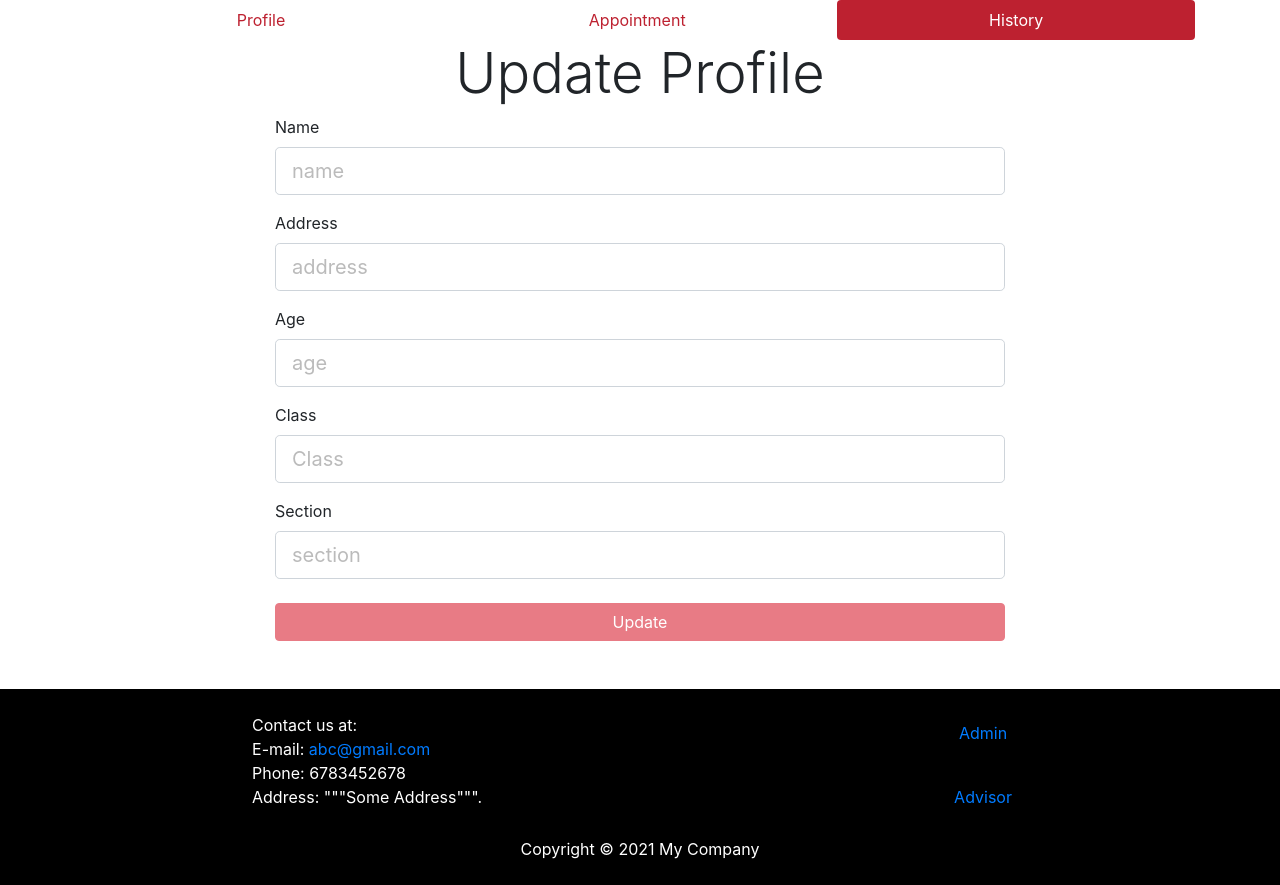
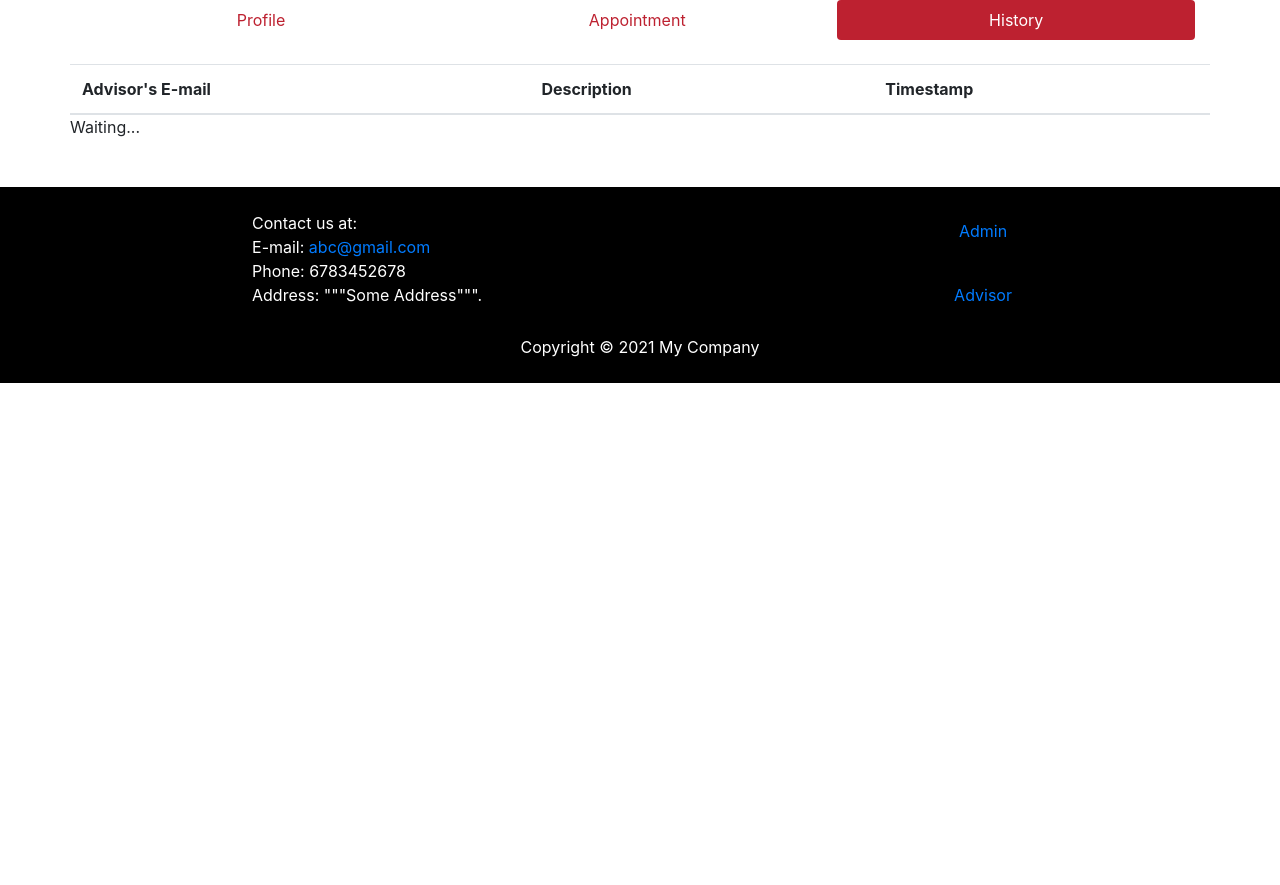
Before and after one commit to Sharanam/SAMGS, a PHP site: template view/dashboard/student/index.php in a window 1280 px wide. After the commit the page ends 383 px from the top, so only its background shows below. Run offline with PHP 8.4, Linux system fonts and the light colour scheme; the template is opened without the code that fills it, so the values that code supplies are empty; some libraries are stand-ins or nearby versions.

Commit message:
Student History Done

```diff
--- a/Public/scripts/student.js
+++ b/Public/scripts/student.js
@@ -53,5 +53,33 @@ function setProfile(event) {
     xhttp.send(new FormData(document.getElementById('profileForm')));
 }
 
+function getHistory() {
+    document.getElementById("historyView").innerHTML = "Waiting...";
+    let xhttp = new XMLHttpRequest();
+    xhttp.onreadystatechange = function() {
+        if (this.readyState == 4 && this.status == 200) {
+            let data = JSON.parse(this.responseText);
+            if (!data.res) {
+                document.getElementById("historyView").innerHTML = "No History Found";
+                return false;
+            }
+            data = data.data;
+            let html = "";
+            for (let i = 0; i < data.length; i++) {
+                html += "<tr>";
+                // html += "<th scope=\"row\">" + data[i].id + "</th>";
+                // html += "<td>" + data[i].student_email + "</td>";
+                html += "<td>" + data[i].advisor_email + "</td>";
+                html += "<td>" + data[i].description + "</td>";
+                html += "<td>" + data[i].timestamp + "</td>";
+                html += "</tr>";
+            }
+            document.getElementById("historyView").innerHTML = html;
+        }
+    };
+    xhttp.open("GET", "../index.php?type=student&act=history", true);
+    xhttp.send();
+}
+
 // on page load
 document.getElementById(document.getElementsByClassName("active")[0].href.split("#")[1]).children[0].click()
--- a/view/dashboard/student/index.php
+++ b/view/dashboard/student/index.php
@@ -29,8 +29,8 @@
         </div>
     </div>
 </div>
-<div class="container">
-    <div class="row tab-items d-block" id="profile">
+<div class="container my-4">
+    <div class="row tab-items d-none" id="profile">
         <button class="d-none" onclick="getProfile()">Profile</button>
         <div class="col-md-8 m-auto">
             <h1 class="display-4 text-center">Update Profile</h1>
@@ -74,11 +74,21 @@
             </p>
         </div>
     </div>
-    <div class="row tab-items d-none" id="history">
+    <div class="row tab-items d-block" id="history">
         <button class="d-none" onclick="getHistory()">Profile</button>
-        <div id="historyView">
+        <table class="table table-striped">
+            <thead>
+                <tr>
+                    <!-- <th scope="col">ID</th> -->
+                    <!-- <th scope="col">Student's E-mail</th> -->
+                    <th scope="col">Advisor's E-mail</th>
+                    <th scope="col">Description</th>
+                    <th scope="col">Timestamp</th>
+                </tr>
+            </thead>
+            <tbody id="historyView" class="text-capitalize">
 
-            <!-- <p> only API for history will be used and shown here </p> -->
-        </div>
+            </tbody>
+        </table>
     </div>
 </div>
```
